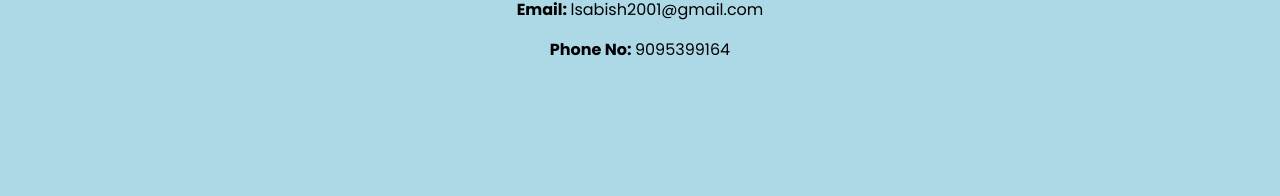
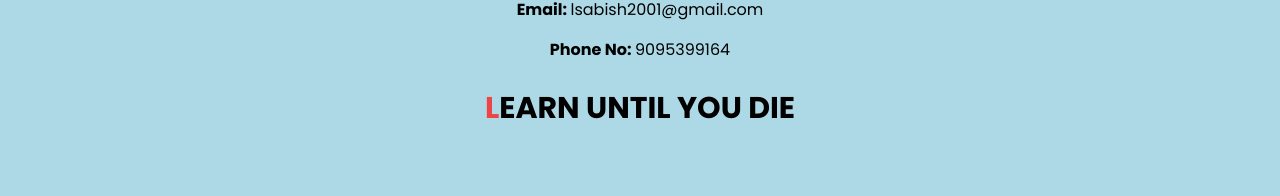
Before and after one commit to sabishl/portfolio, a React (Create React App) app: page / in a window 1280 px wide. Shown: the part 2755-2951 px from the top of the page. Built offline with nearby package versions, Linux system fonts and the light colour scheme.

Commit message:
Update contact.js

```diff
--- a/src/components/contact.js
+++ b/src/components/contact.js
@@ -7,10 +7,15 @@ export default function Contant(){
                         <p className='pb-5  text-red-600'>
                             If you want to disscuss more detail, please contact me
                         </p>
+
                        <p className="py-2"><span className="font-bold"> Email: </span> lsabish2001@gmail.com</p>
                        <p className="py-2"><span className="font-bold"> Phone No: </span> 9095399164</p>
                     </div>
-
+                    <div className=' flex flex-col text-center p-5 font-hero-font font-bold text-3xl'>
+           <h1>
+             <span className='text-red-500'> L</span>EARN UNTIL YOU DIE
+           </h1>
+      </div>
 
         </section>
     );
```
